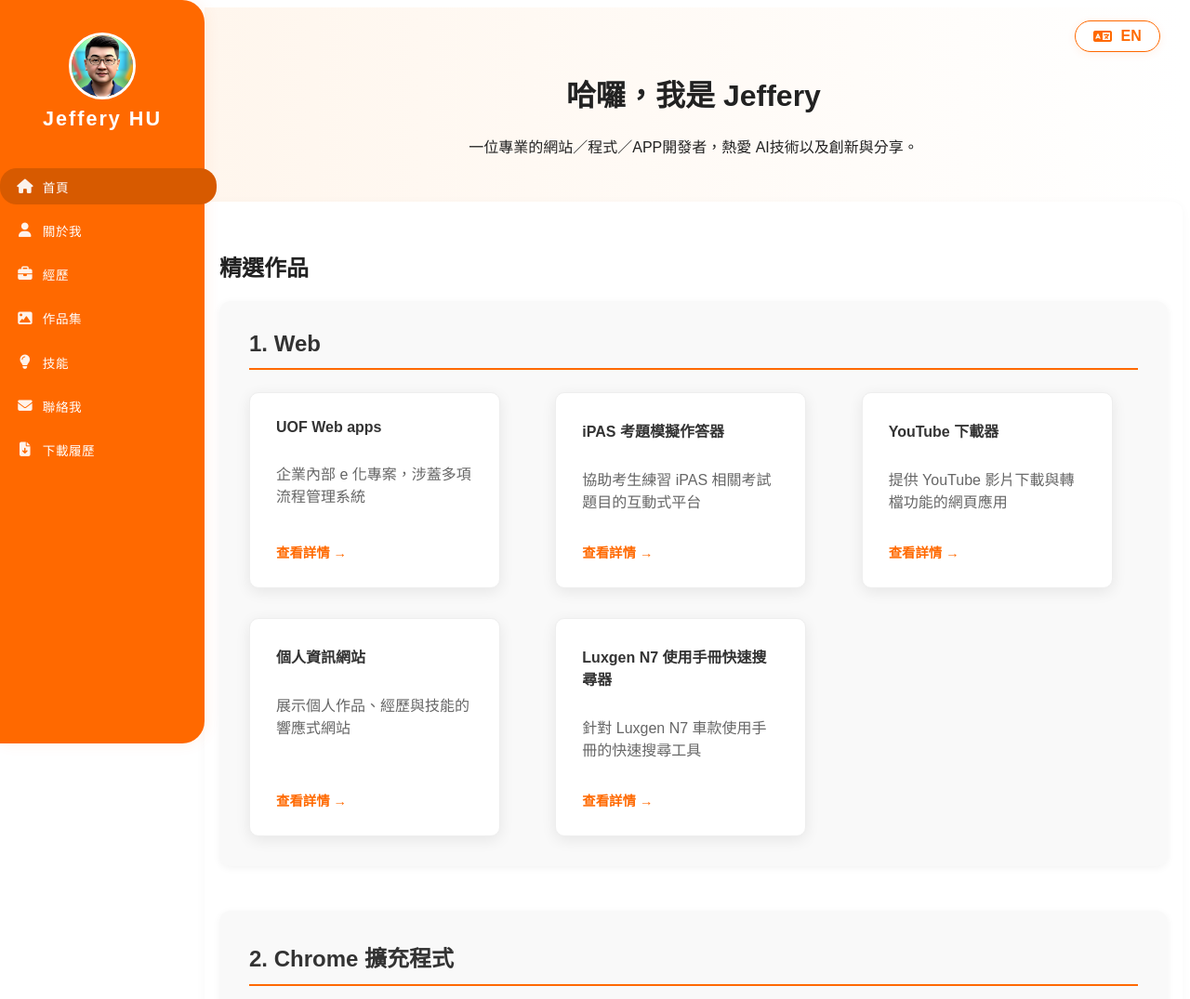
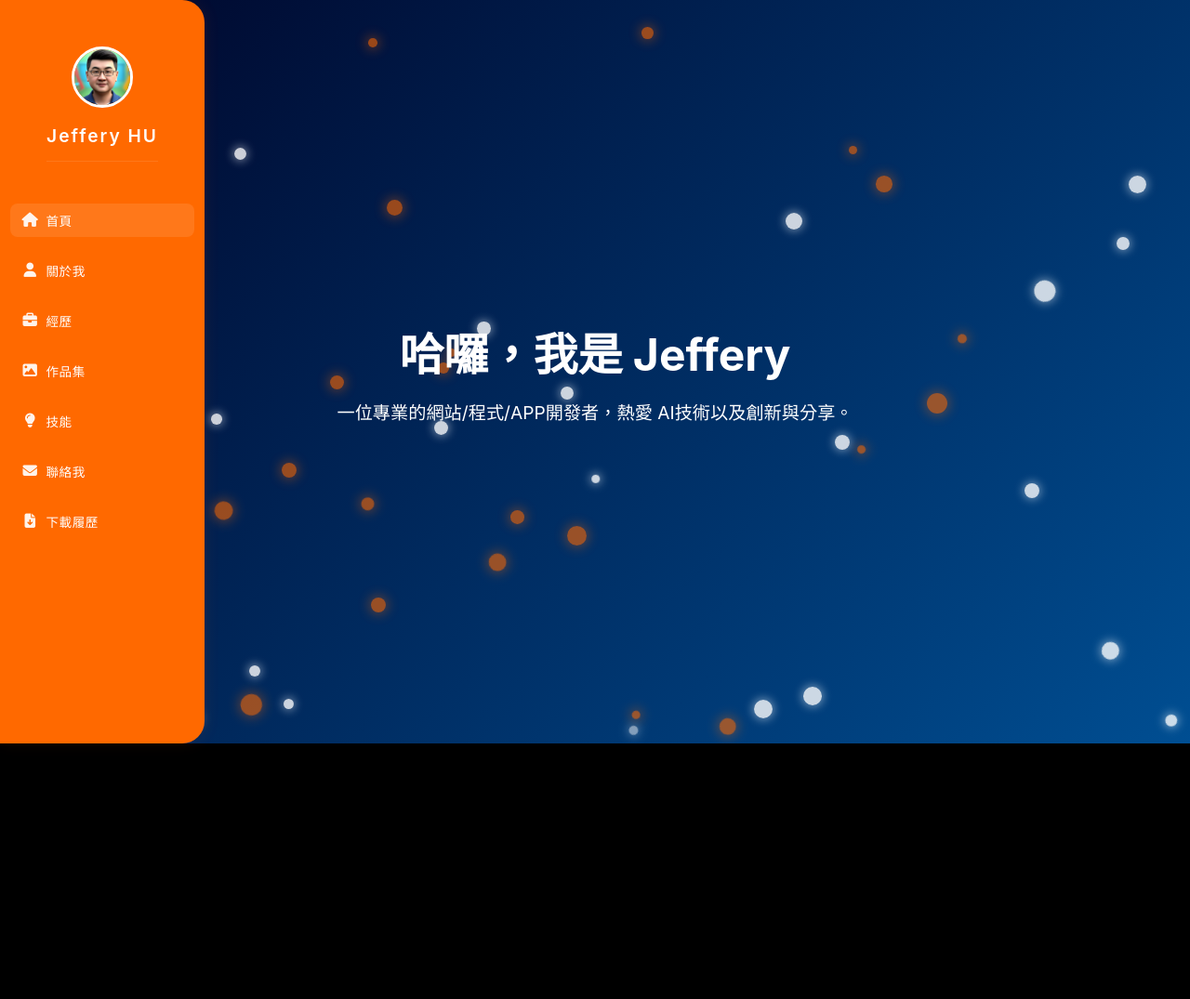
Before and after one commit to Jeffery1029/jeffery1029.github.io, a plain HTML site: page src/index.html in a window 1280 px wide. Shown: the top 1075 px of the page at 93% size. After the commit the page ends 800 px from the top, so only its background shows below. Drawn offline with Linux system fonts and the light colour scheme.

Commit message:
Update index.html

```diff
--- a/src/index.html
+++ b/src/index.html
@@ -12,167 +12,170 @@
   <link rel="stylesheet" href="css/common.css">
   <title>個人資訊網站 | 首頁</title>
   <style>
-    @keyframes fadeInUp {
-      0% { opacity: 0; transform: translateY(40px); }
-      100% { opacity: 1; transform: translateY(0); }
+    * {
+      margin: 0;
+      padding: 0;
+      box-sizing: border-box;
+    }
+
+    body {
+      font-family: -apple-system, BlinkMacSystemFont, 'Segoe UI', Roboto, Oxygen, Ubuntu, Cantarell, sans-serif;
+      background: #000;
+      color: #fff;
+    }
+
+    /* 動畫背景 */
+    .background-animation {
+      position: fixed;
+      top: 0;
+      left: 0;
+      width: 100%;
+      height: 100%;
+      z-index: -1;
+      overflow: hidden;
+      background: linear-gradient(135deg, #000428, #004e92);
+    }
+
+    .particle {
+      position: absolute;
+      background: rgba(255, 255, 255, 0.8);
+      border-radius: 50%;
+      box-shadow: 0 0 10px 2px rgba(255, 255, 255, 0.4);
+      animation: float 15s infinite linear;
+    }
+
+    .particle:nth-child(even) {
+      background: rgba(255, 105, 0, 0.6);
+      box-shadow: 0 0 12px 3px rgba(255, 105, 0, 0.3);
+    }
+
+    @keyframes float {
+      0% {
+        transform: translateY(100vh) translateX(0) rotate(0deg);
+        opacity: 0;
+      }
+      10% {
+        opacity: 1;
+      }
+      90% {
+        opacity: 1;
+      }
+      100% {
+        transform: translateY(-100vh) translateX(100px) rotate(360deg);
+        opacity: 0;
+      }
+    }
+
+    /* 保留的導航欄樣式 */
+    .sidebar {
+      position: fixed;
+      top: 0;
+      left: 0;
+      width: 250px;
+      height: 100vh;
+      background: rgba(0, 0, 0, 0.9);
+      padding: 20px;
+      z-index: 1000;
+    }
+
+    .nav-logo {
+      display: flex;
+      align-items: center;
+      gap: 10px;
+      padding: 15px 0;
+      border-bottom: 1px solid rgba(255, 255, 255, 0.1);
+    }
+
+    .nav-logo img {
+      width: 60px;
+      height: 60px;
+      border-radius: 50%;
+      object-fit: cover;
+    }
+
+    .nav-logo span {
+      color: #fff;
+      font-size: 1.2rem;
+      font-weight: 600;
+    }
+
+    .sidebar ul {
+      list-style: none;
+    }
+
+    .sidebar ul li {
+      margin: 5px 0;
     }
 
     .sidebar ul li a {
+      display: flex;
+      align-items: center;
+      gap: 8px;
+      color: #fff;
+      text-decoration: none;
+      padding: 8px 12px;
+      border-radius: 8px;
+      transition: all 0.3s ease;
       font-size: 14px;
     }
 
-    /* 首頁動畫 */
-    .hero, #featured-works, #news {
-      animation: fadeInUp 0.7s cubic-bezier(.23,1.01,.32,1) both;
+    .sidebar ul li a:hover,
+    .sidebar ul li a.active {
+      background: rgba(255, 255, 255, 0.1);
     }
 
-    /* 延遲動畫 */
-    #featured-works {
-      animation-delay: 0.1s;
+    /* 歡迎訊息樣式 */
+    .welcome-message {
+      position: absolute;
+      top: 50%;
+      left: 50%;
+      transform: translate(-50%, -50%);
+      text-align: center;
+      z-index: 1;
     }
 
-    #news {
-      animation-delay: 0.2s;
+    .welcome-message h1 {
+      font-size: 3rem;
+      margin-bottom: 1rem;
+      animation: fadeInUp 1s ease-out forwards;
+      opacity: 0;
     }
 
-    /* 作品區段樣式 */
-    #featured-works {
-      padding: 2rem 1rem;
-      max-width: 1200px;
-      margin: 0 auto;
-      box-sizing: border-box;
+    .welcome-message p {
+      font-size: 1.2rem;
+      opacity: 0;
+      animation: fadeInUp 1s ease-out forwards 0.3s;
     }
 
-    .works-list {
-      display: flex;
-      flex-direction: column;
-      gap: 3rem;
-      width: 100%;
-    }
-
-    .works-section {
-      width: 100%;
-      background: #f9f9f9;
-      padding: 2rem;
-      border-radius: 12px;
-      box-shadow: 0 2px 8px rgba(0,0,0,0.05);
-      box-sizing: border-box;
-    }
-
-    .category-title {
-      font-size: 1.5rem;
-      color: #333;
-      margin: 0 0 1.5rem 0;
-      padding-bottom: 0.75rem;
-      border-bottom: 2px solid #ff6900;
-      display: block;
-      width: 100%;
-      font-weight: 600;
-    }
-
-    .works-grid {
-      display: grid;
-      grid-template-columns: repeat(3, 1fr);
-      gap: 2rem;
-      width: 100%;
-    }
-
-    .work-card {
-      background: #fff;
-      border-radius: 10px;
-      padding: 1.75rem;
-      box-shadow: 0 4px 16px rgba(0,0,0,0.08);
-      transition: all 0.3s ease;
-      display: flex;
-      flex-direction: column;
-      height: 100%;
-      box-sizing: border-box;
-      border: 1px solid #eee;
+    @keyframes fadeInUp {
+      from {
+        opacity: 0;
+        transform: translateY(20px);
+      }
+      to {
+        opacity: 1;
+        transform: translateY(0);
+      }
     }
 
     /* 響應式設計 */
-    @media (max-width: 900px) {
-      .works-grid {
-        grid-template-columns: repeat(2, 1fr);
+    @media (max-width: 768px) {
+      .sidebar {
+        width: 200px;
+      }
+
+      .nav-logo img {
+        width: 50px;
+        height: 50px;
+      }
+
+      .nav-logo span {
+        font-size: 1rem;
       }
     }
-
-    @media (max-width: 600px) {
-      .works-grid {
-        grid-template-columns: 1fr;
-      }
-
-      .works-section {
-        padding: 1.5rem 1rem;
-      }
-    }
-
-    .work-card h4 {
-      margin-top: 0;
-      margin-bottom: 0.75rem;
-      color: #333;
-      font-weight: 600;
-    }
-
-    .work-card p {
-      color: #666;
-      margin-bottom: 1rem;
-    }
-
-    .work-card a {
-      display: inline-block;
-      color: #ff6900;
-      font-weight: 600;
-      text-decoration: none;
-      font-size: 0.9rem;
-      transition: color 0.2s;
-    }
-
-    .work-card a:hover {
-      color: #e05800;
-      text-decoration: underline;
-    }
-
-    /* 新聞/動態列表 */
-    #news {
-      padding: 2rem 1rem;
-      max-width: 1200px;
-      margin: 2rem auto;
-    }
-
-    #news h2 {
-      font-size: 1.8rem;
-      color: #333;
-      margin-bottom: 1.5rem;
-    }
-
-    #news-list {
-      list-style: none;
-      padding: 0;
-      margin: 0;
-    }
-
-    #news-list li {
-      padding: 1rem 1.5rem;
-      border-bottom: 1px solid #eee;
-      color: #444;
-      font-size: 1.05rem;
-    }
-
-    #news-list li:last-child {
-      border-bottom: none;
-    }
   </style>
-
-  <!-- 首先載入語言切換功能 -->
-  <script src="./js/i18n.js?v=1.0.5"></script>
-  <script>
-    // 調試信息：檢查 i18n.js 是否已載入
-    console.log('i18n.js 已載入，window.worksData:', window.worksData);
-  </script>
 </head>
 <body>
-  <button id="lang-toggle" class="lang-float-btn"><i class="fa-solid fa-language"></i> <span>EN</span></button>
   <nav class="sidebar">
     <div class="nav-logo">
       <img src="../public/images/Jeffery2.jpg" alt="Jeffery HU" class="avatar">
@@ -188,71 +191,48 @@
       <li><a href="resume.html"><i class="fa-solid fa-file-arrow-down"></i> <span>下載履歷</span></a></li>
     </ul>
   </nav>
-  <header class="hero">
-    <h1 id="intro-title">哈囉，我是 Jeffery</h1>
-    <p id="intro-desc">一位專業的網站/程式/APP開發者，熱愛 AI技術以及創新與分享。</p>
-  </header>
 
-  <section id="featured-works">
-    <h2 id="featured-works-title">精選作品</h2>
-    <div class="works-list" id="works-list">
-      <!-- 作品將由 JavaScript 動態產生 -->
-    </div>
-  </section>
+  <div class="background-animation">
+    <!-- 動態生成的粒子 -->
+  </div>
 
-  <section id="news">
-    <h2 id="news-title">近期動態</h2>
-    <ul id="news-list">
-      <!-- 新聞/消息由 JS 動態產生 -->
-    </ul>
-  </section>
+  <div class="welcome-message">
+    <h1>哈囉，我是 Jeffery</h1>
+    <p>一位專業的網站/程式/APP開發者，熱愛 AI技術以及創新與分享。</p>
+  </div>
 
-  <footer>
-    <p>&copy; 2025 Jeffery HU x AI x LIFE</p>
-  </footer>
+  <script>
+    // 動畫背景粒子效果
+    const particles = [];
+    const numParticles = 80;
 
-  <!-- 確保 i18n.js 在 main.js 之前載入 -->
-  <script>
-    // 確保 worksData 在 main.js 執行前就存在於 window 對象上
-    window.worksData = window.worksData || [
-      // 預設作品資料（如果 window.worksData 未載入）
-      { id: 'web1', title: 'UOF Web apps', desc: '企業內部 e 化專案，涉蓋多項流程管理系統', featured: true, category: 'web' },
-      { id: 'web2', title: 'iPAS 考題模擬作答器', desc: '協助考生練習 iPAS 相關考試題目的互動式平台', featured: true, category: 'web' },
-      { id: 'web3', title: 'YouTube 下載器', desc: '提供 YouTube 影片下載與轉檔功能的網頁應用', featured: true, category: 'web' },
-      { id: 'chrome1', title: 'PDF 分割成圖片', desc: 'Chrome 擴充程式，可將 PDF 文件轉換為圖片格式', featured: true, category: 'chrome' },
-      { id: 'ios1', title: 'Explore Note 旅途規劃', desc: '旅途規劃與記錄 iOS 應用程式（建構中）', featured: true, category: 'app' }
-    ];
+    function createParticle() {
+      const particle = document.createElement('div');
+      particle.className = 'particle';
 
-    // 確保 newsData 存在
-    window.newsData = window.newsData || [
-      { date: '2025-03-15', content: '發布個人資訊網站 v1.0' },
-      { date: '2025-02-28', content: '完成 Luxgen N7 使用手冊快速搜尋器' },
-      { date: '2025-01-10', content: '開發 YouTube 自動略過廣告擴充功能' }
-    ];
+      // 隨機位置
+      particle.style.left = Math.random() * 100 + 'vw';
+      particle.style.top = Math.random() * 100 + 'vh';
 
-    console.log('已設置預設的 worksData 和 newsData');
+      // 隨機大小 - 更大的粒子
+      const size = Math.random() * 15 + 8;
+      particle.style.width = particle.style.height = size + 'px';
+
+      // 隨機延遲
+      particle.style.animationDelay = Math.random() * 8 + 's';
+
+      // 隨機動畫持續時間
+      const duration = Math.random() * 10 + 10;
+      particle.style.animationDuration = duration + 's';
+
+      return particle;
+    }
+
+    for (let i = 0; i < numParticles; i++) {
+      const particle = createParticle();
+      document.querySelector('.background-animation').appendChild(particle);
+      particles.push(particle);
+    }
   </script>
-
-  <!-- 直接載入 main.js 並添加調試訊息 -->
-  <script>
-    console.log('準備載入 main.js...');
-    window.addEventListener('load', function() {
-      console.log('頁面完全載入，執行初始化...');
-
-      // 確保 worksData 存在
-      window.worksData = window.worksData || [];
-
-      // 強制觸發渲染
-      if (window.renderWorks) {
-        console.log('調用 renderWorks...');
-        window.renderWorks();
-      } else {
-        console.error('錯誤：renderWorks 函數未定義');
-      }
-    });
-  </script>
-
-  <!-- 直接載入 main.js -->
-  <script src="./js/main.js"></script>
 </body>
 </html>
```
